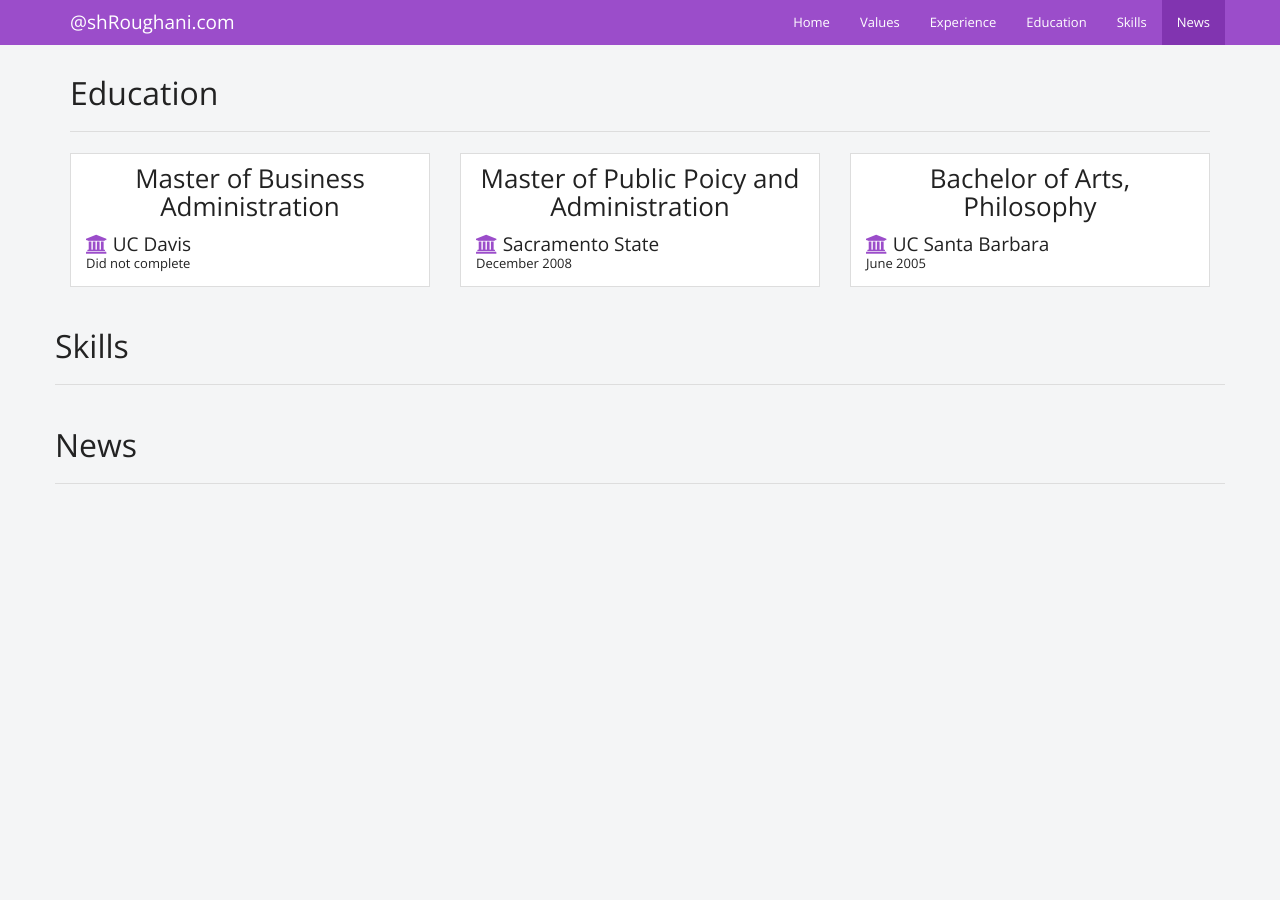
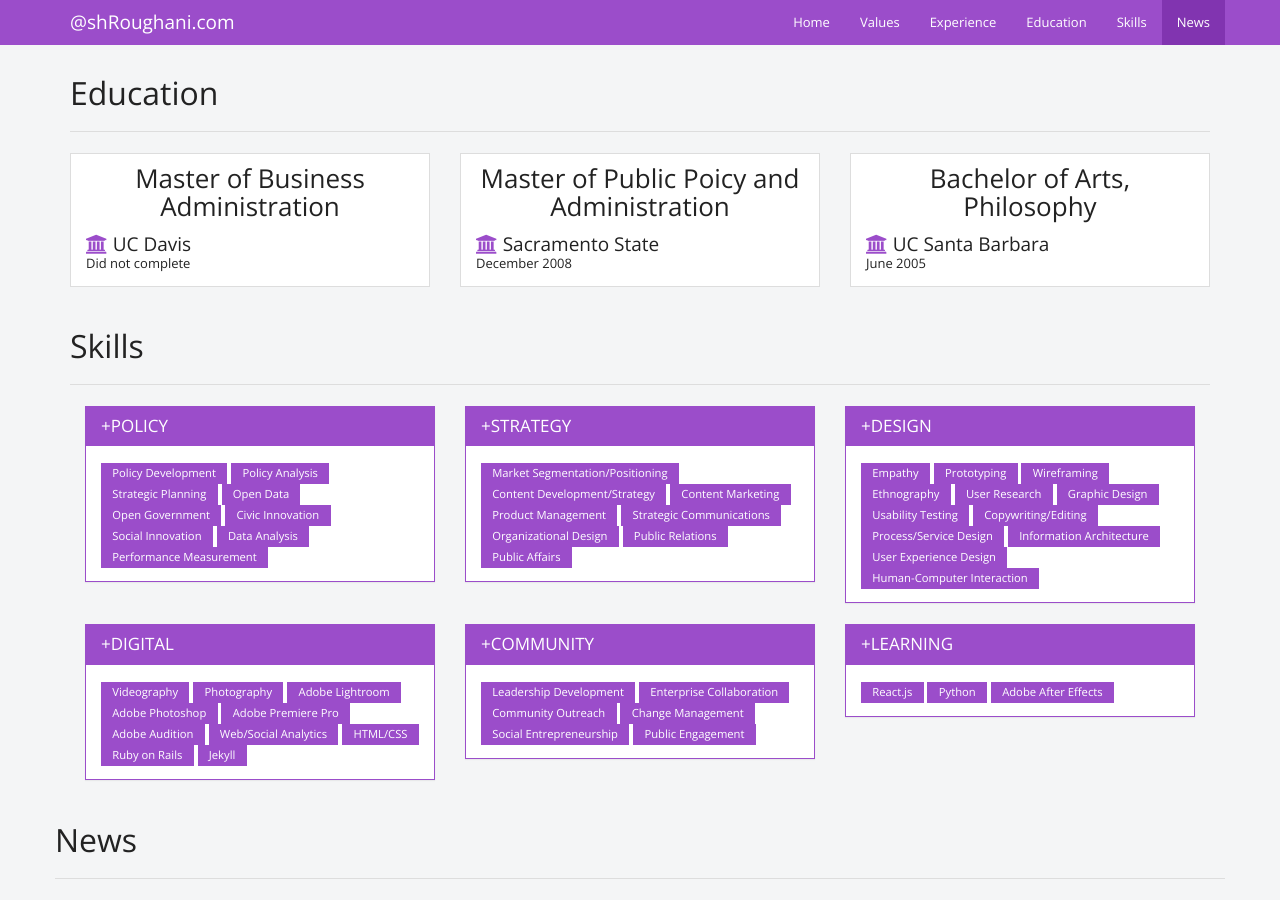
Before and after one commit to roughani/ashroughani.com, a Jekyll site: the page built from index.md, in a window 1280 px wide and 900 px high, scrolled down 2353 px. Built offline with Jekyll 4.4.1, drawn with Linux system fonts in a browser that asks for light colours; nearby versions of some CDN libraries; before the commit the page ends 2858 px from its top, so only the background shows below that.

Commit message:
Add skills content

```diff
--- /dev/null
+++ b/_data/skills.yml
@@ -0,0 +1,60 @@
+- category: POLICY
+  skills:
+    - Policy Development
+    - Policy Analysis
+    - Strategic Planning
+    - Open Data
+    - Open Government
+    - Civic Innovation
+    - Social Innovation
+    - Data Analysis
+    - Performance Measurement
+- category: STRATEGY
+  skills:
+    - Market Segmentation/Positioning
+    - Content Development/Strategy
+    - Content Marketing
+    - Product Management
+    - Strategic Communications
+    - Organizational Design
+    - Public Relations
+    - Public Affairs
+- category: DESIGN
+  skills:
+    - Empathy
+    - Prototyping
+    - Wireframing
+    - Ethnography
+    - User Research
+    - Graphic Design
+    - Usability Testing
+    - Copywriting/Editing
+    - Process/Service Design
+    - Information Architecture
+    - User Experience Design
+    - Human-Computer Interaction
+- category: DIGITAL
+  skills:
+    - Videography
+    - Photography
+    - Adobe Lightroom
+    - Adobe Photoshop
+    - Adobe Premiere Pro
+    - Adobe Audition
+    - Web/Social Analytics
+    - HTML/CSS
+    - Ruby on Rails
+    - Jekyll
+- category: COMMUNITY
+  skills:
+    - Leadership Development
+    - Enterprise Collaboration
+    - Community Outreach
+    - Change Management
+    - Social Entrepreneurship
+    - Public Engagement
+- category: LEARNING
+  skills:
+    - React.js
+    - Python
+    - Adobe After Effects
--- a/_includes/skills.html
+++ b/_includes/skills.html
@@ -1,10 +1,22 @@
 <section id="skills" class="anchor-offset">
   <div class="container">
 
-    <div class="row">
-      <h2>Skills</h2>
-      <hr>
+    <h2>Skills</h2>
+    <hr>
+    {% for category in site.data.skills %}
+    <div class="col-sm-4">
+      <div class="panel panel-primary">
+        <div class="panel-heading">
+          <h3 class="panel-title">+{{ category.category }}</h3>
+        </div>
+        <div class="panel-body">
+          {% for skill in category.skills %}
+          <span class="label label-primary">{{ skill }}</span>
+          {% endfor %}
+        </div>
+      </div>
     </div>
+    {% endfor %}
 
   </div><!-- /.container -->
 </section>
```
